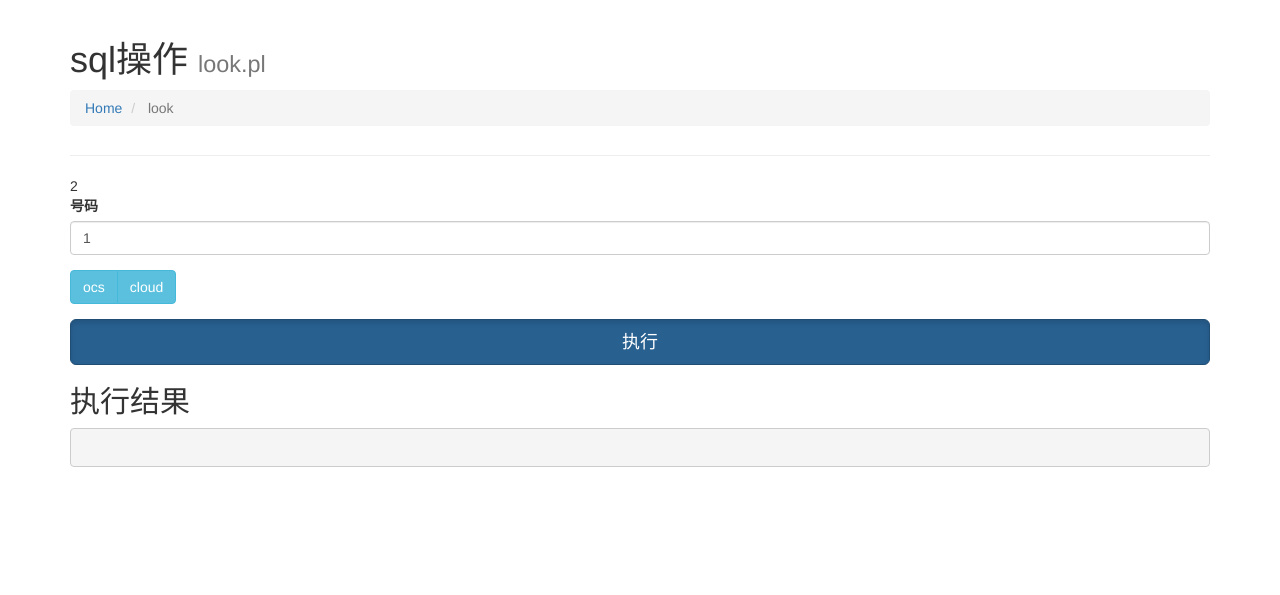
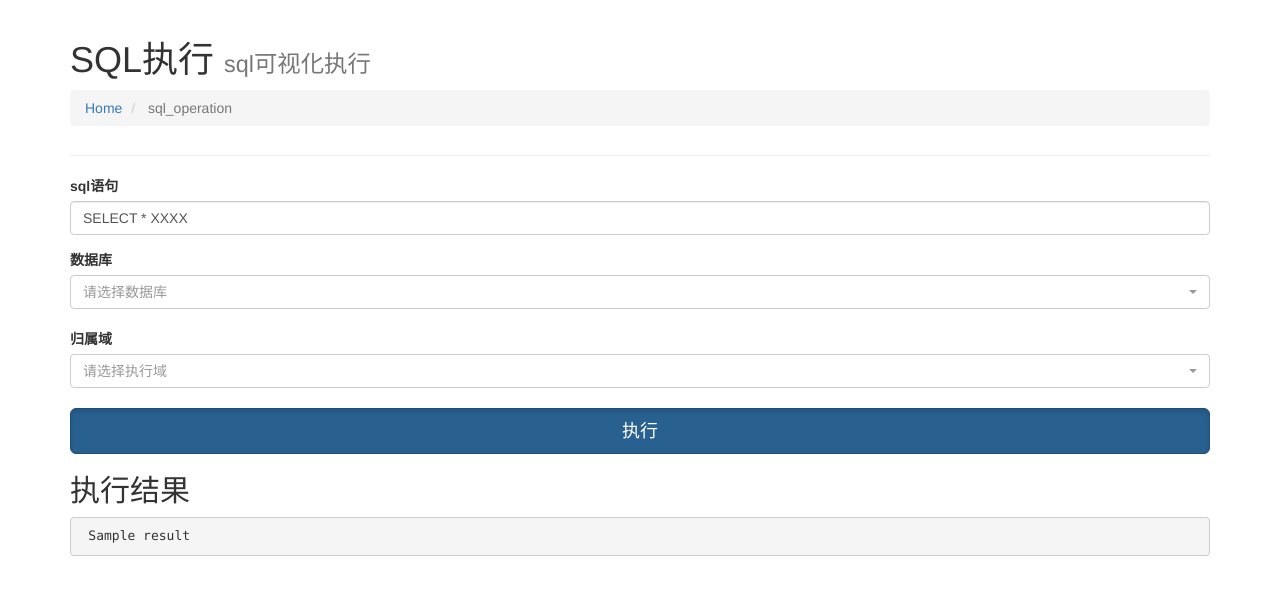
Before and after one commit to xiezhiliang89/ScriptOps, a Django app: template BatchOperation/templates/sql_operation.html in a window 1280 px wide. Shown: the top 595 px of the page. Run offline with Django 3.2, Linux system fonts and the light colour scheme; the template is opened without the code that fills it: most values are stand-ins (such as "Sample title", 1, 10 or a date in 2020); some libraries are stand-ins or nearby versions.

Commit message:
增加了SQL操作的页面

```diff
--- a/BatchOperation/templates/sql_operation.html
+++ b/BatchOperation/templates/sql_operation.html
@@ -7,7 +7,7 @@
 		<div class="col-md-12 column">
 			<div class="page-header">
 				<h1>
-					sql操作 <small>look.pl</small>
+					SQL执行 <small>sql可视化执行</small>
 				</h1>
 				<div class="row clearfix">
 						<div class="col-md-12 column">
@@ -16,39 +16,63 @@
 									 <a href="/">Home</a>
 								</li>
 								<li class="active">
-									look
+									sql_operation
 								</li>
 							</ul>
 						</div>
 				</div>
 			</div>
-			<form role="form" method="POST" action="/userquery/look/">2
+			<form role="form" method="POST" action="/startup/proxy_tool/">
+                {% csrf_token %}
+
 				<div class="form-group">
-					 <label for="number">号码</label><input class="form-control" id="InputMsisdn" type="text" name="number" value="{{ number }}" />
+					<label for="number">sql语句</label><input class="form-control" id="InputSQL" type="text" name="sql可视化执行" value="SELECT * XXXX" />
 				</div>
-				<div class="form-group">
-					<div class="btn-group" data-toggle="buttons">
-						<label class="btn btn-info">
-							<input type="radio" value="ocs" name="user_type"/> ocs
-						</label>
-						<label class="btn btn-info">
-							<input type="radio" value="cloud" name="user_type"/> cloud
-						</label>
-					</div>
+				<div class="from-group">
+					<label for="host">数据库</label>
+					<select class="selectpicker form-control" name="host" title="请选择数据库">
+						<option value="bf1">mysql</option>
+						<option value="bf2">oracle</option>
+					</select>
 				</div>
+				<br>
+				<div class="from-group">
+						<label for="business-type">归属域</label>
+						<select class="selectpicker form-control" name="business-type" title="请选择执行域">
+							<option value="1">CB赠送</option>
+							<option value="2">CB用户信息</option>
+							<option value="3">OAM</option>
+						</select>
+				</div>
+                <br>
+
+				<!-- <div class="from-group">
+						<label for="business-type">执行模式</label>
+						<select class="selectpicker form-control" name="operation-type" title="请选择执行模式">
+							<option value="1">off</option>
+							<option value="2">on</option>
+							<option value="3">reconfig</option>
+							<option value="4">query</option>
+							<option value="5">proc</option>
+						</select>
+				</div> -->
+				<!-- <br> -->
 				<div class="form-group">
 					<button class="btn btn-primary btn-lg btn-block active" type="submit">执行</button>
 				</div>
+
 			</form>
 			<h2>
 				执行结果
 			</h2>
-				<pre> {{ message }} </pre>
 
+			<pre> {{ result }} </pre>
 
 		</div>
 	</div>
 </div>
+
 <script type="text/javascript" src="{% static 'jQuery/js/jquery.min.js' %}"></script>
 <script type="text/javascript" src="{% static 'bootstrap/js/bootstrap.min.js' %}"></script>
+
 {% endblock context %}
--- a/BatchOperation/views.py
+++ b/BatchOperation/views.py
@@ -19,4 +19,4 @@ def batch_operation(request):
     return render(request,'batch_operation.html')
 
 def sql_operation(request):
-    return 'hello world'
+    return render(request,'sql_operation.html')
--- a/UserQuery/templates/bill/bill.html
+++ b/UserQuery/templates/bill/bill.html
@@ -37,7 +37,7 @@
 							<input type="radio" value="cloud" name="user_type"/> cloud
 						</label>
 					</div>
-                                        <div class="btn-group" data-toggle="buttons">
+                    <div class="btn-group" data-toggle="buttons">
                                                <label class="btn btn-success">
 					        	<input type="radio" value="111" name="bill_type"/> day_bill
 						</label>
```
